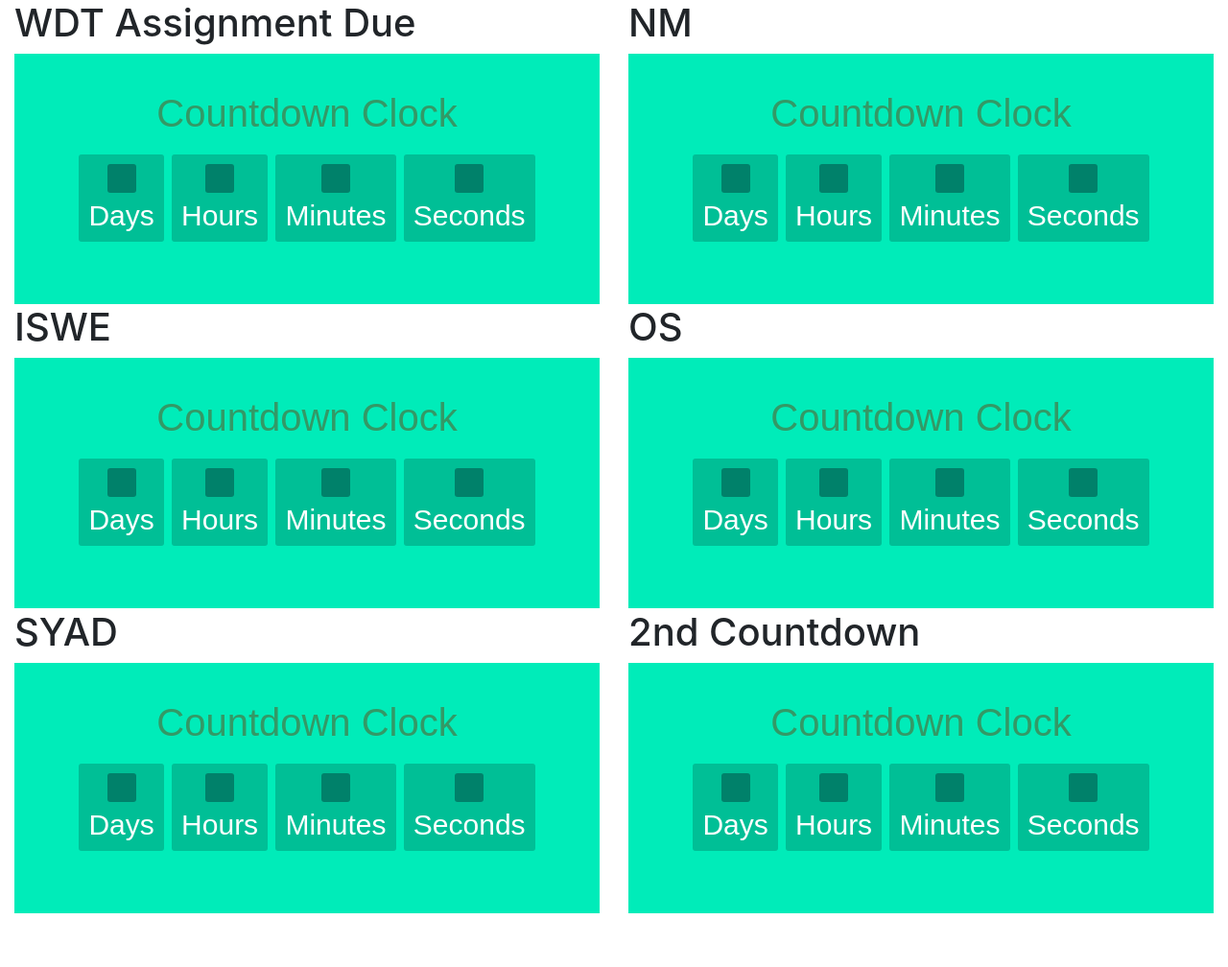
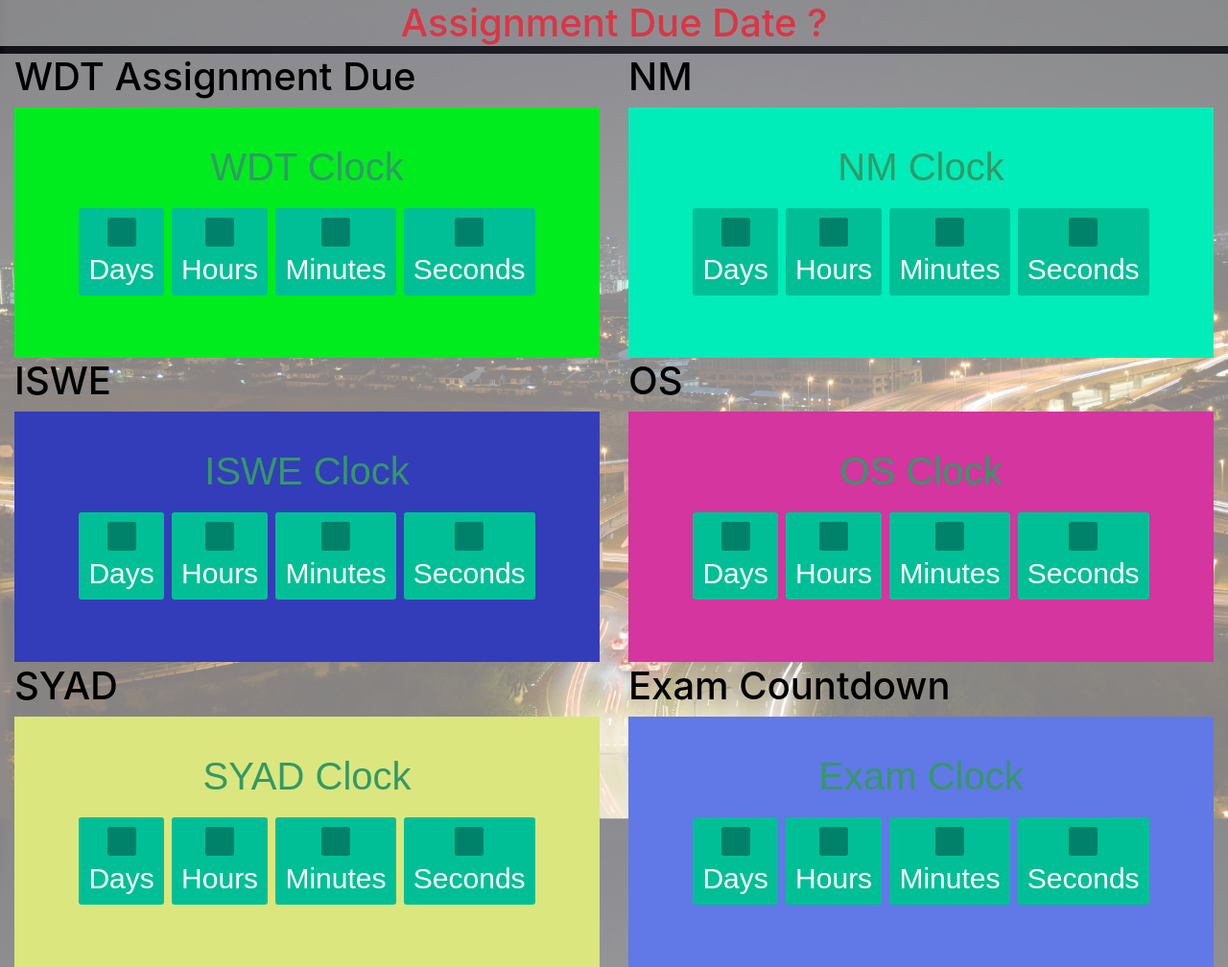
Before and after one commit to chengkangzai/chengkangzai.github.io, a plain HTML site: page Countdown/index.html in a window 1280 px wide. Shown: the whole page at 96% size. Before the commit the page ends 952 px from the top, so only its background shows below. Drawn offline with nearby package versions, Linux system fonts and the light colour scheme.

Commit message:
Color Change, Headingr

```diff
--- a/Countdown/cd1.html
+++ b/Countdown/cd1.html
@@ -8,7 +8,7 @@
 }
 body{
 	text-align: center;
-	background: #00ECB9;
+	background: rgb(0, 236, 31);
 font-family: sans-serif;
 font-weight: 100;
 }
@@ -45,7 +45,7 @@ smalltext{
 </style>
 </head>
 <body>
-<h1>Countdown Clock</h1>
+<h1>WDT Clock</h1>
 <div id="clockdiv">
 <div>
 	<span class="days" id="day"></span>
--- a/Countdown/cd2.html
+++ b/Countdown/cd2.html
@@ -41,7 +41,7 @@ smalltext{
 </style>
 </head>
 <body>
-<h1>Countdown Clock</h1>
+<h1>NM Clock</h1>
 <div id="clockdiv">
 <div>
 	<span class="days" id="day"></span>
--- a/Countdown/cd3.html
+++ b/Countdown/cd3.html
@@ -4,7 +4,7 @@
 <style>
 body{
 	text-align: center;
-	background: #00ECB9;
+	background: rgb(52, 61, 185);
 font-family: sans-serif;
 font-weight: 100;
 }
@@ -41,7 +41,7 @@ smalltext{
 </style>
 </head>
 <body>
-<h1>Countdown Clock</h1>
+<h1>ISWE Clock</h1>
 <div id="clockdiv">
 <div>
 	<span class="days" id="day"></span>
--- a/Countdown/cd4.html
+++ b/Countdown/cd4.html
@@ -8,7 +8,7 @@
 }
 body{
 	text-align: center;
-	background: #00ECB9;
+	background: rgb(212, 53, 159);
 font-family: sans-serif;
 font-weight: 100;
 }
@@ -45,7 +45,7 @@ smalltext{
 </style>
 </head>
 <body>
-<h1>Countdown Clock</h1>
+<h1>OS Clock</h1>
 <div id="clockdiv">
 <div>
 	<span class="days" id="day"></span>
--- a/Countdown/cd5.html
+++ b/Countdown/cd5.html
@@ -4,7 +4,7 @@
 <style>
 body{
 	text-align: center;
-	background: #00ECB9;
+	background: rgb(219, 230, 126);
 font-family: sans-serif;
 font-weight: 100;
 }
@@ -41,7 +41,7 @@ smalltext{
 </style>
 </head>
 <body>
-<h1>Countdown Clock</h1>
+<h1>SYAD Clock</h1>
 <div id="clockdiv">
 <div>
 	<span class="days" id="day"></span>
--- a/Countdown/cd6.html
+++ b/Countdown/cd6.html
@@ -4,7 +4,7 @@
 <style>
 body{
 	text-align: center;
-	background: #00ECB9;
+	background: rgb(97, 121, 230);
 font-family: sans-serif;
 font-weight: 100;
 }
@@ -41,7 +41,7 @@ smalltext{
 </style>
 </head>
 <body>
-<h1>Countdown Clock</h1>
+<h1>Exam Clock</h1>
 <div id="clockdiv">
 <div>
 	<span class="days" id="day"></span>
--- a/Countdown/index.html
+++ b/Countdown/index.html
@@ -12,16 +12,19 @@
 </head>
 
 <body>
+    <header>
+        <h1 class="glass text-center text-danger ">Assignment Due Date ?</h1>
+    </header>
     <div class="container-fluid">
         <div class="row">
-            <div class="col-sm-12 col-md-6">
+            <div class="col-sm-12 col-md-6 glass ">
                 <h1>WDT Assignment Due</h1>
                 <div class="embed-responsive embed-responsive-21by9">
                     <iframe class="embed-responsive-item" src="cd1.html" frameborder="0" width="100%"></iframe>
                 </div>
 
             </div>
-            <div class="col-sm-12 col-md-6">
+            <div class="col-sm-12 col-md-6 glass">
                 <h1>NM</h1>
                 <div class="embed-responsive embed-responsive-21by9">
                     <iframe class="embed-responsive-item" src="cd2.html" frameborder="0" width="100%"></iframe>
@@ -32,14 +35,14 @@
     </div>
     <div class="container-fluid">
         <div class="row">
-            <div class="col-sm-12 col-md-6">
+            <div class="col-sm-12 col-md-6 glass">
                 <h1>ISWE</h1>
                 <div class="embed-responsive embed-responsive-21by9">
                     <iframe class="embed-responsive-item" src="cd3.html" frameborder="0" width="100%"></iframe>
                 </div>
 
             </div>
-            <div class="col-sm-12 col-md-6">
+            <div class="col-sm-12 col-md-6 glass">
                 <h1>OS</h1>
                 <div class="embed-responsive embed-responsive-21by9">
                     <iframe class="embed-responsive-item" src="cd4.html" frameborder="0" width="100%"></iframe>
@@ -50,15 +53,15 @@
     </div>
     <div class="container-fluid">
         <div class="row">
-            <div class="col-sm-12 col-md-6">
+            <div class="col-sm-12 col-md-6 glass">
                 <h1>SYAD</h1>
                 <div class="embed-responsive embed-responsive-21by9">
                     <iframe class="embed-responsive-item" src="cd5.html" frameborder="0" width="100%"></iframe>
                 </div>
 
             </div>
-            <div class="col-sm-12 col-md-6">
-                <h1>2nd Countdown</h1>
+            <div class="col-sm-12 col-md-6 glass">
+                <h1>Exam Countdown</h1>
                 <div class="embed-responsive embed-responsive-21by9">
                     <iframe class="embed-responsive-item" src="cd6.html" frameborder="0" width="100%"></iframe>
                 </div>
--- a/Countdown/style.css
+++ b/Countdown/style.css
@@ -0,0 +1,14 @@
+body{
+    margin: 0;
+    padding: 0;
+    background: url(../bgimg.JPG) no-repeat;
+    -webkit-background-size: cover;
+    -moz-background-size: cover;
+    -o-background-size: cover;
+    color: black;
+    background-repeat: no-repeat;
+    background-attachment: fixed;
+}
+.glass{
+    background-color: rgba(255, 255, 255, 0.5);
+}
```
